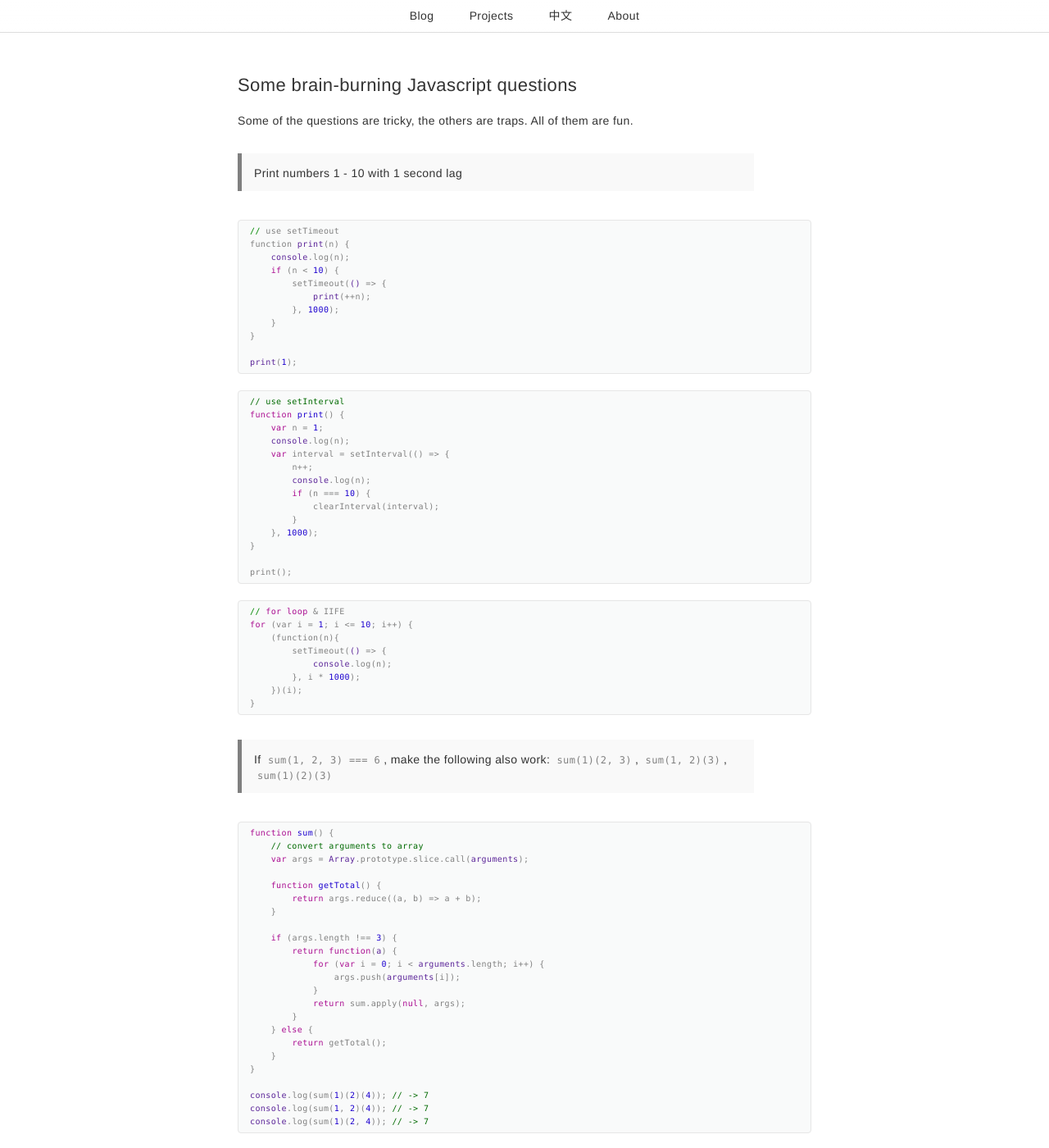
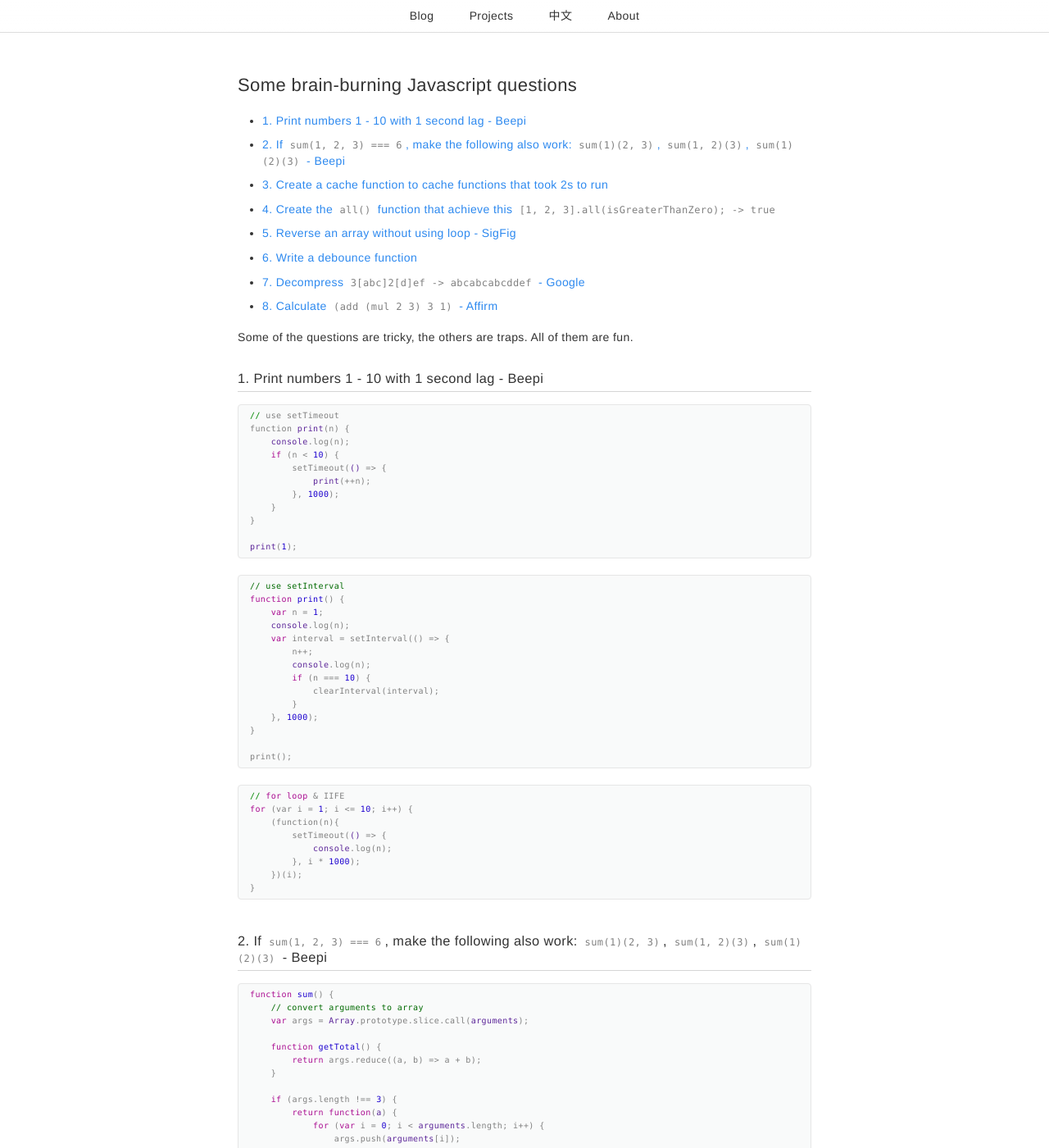
Before and after one commit to fuermosi777/fuermosi777.github.io, a Jekyll site: the page built from _posts/English/2016-08-01-some-brain-burning-javascript-questions.md, in a window 1280 px wide and 1400 px high. Shown: the whole window at 82% size. Built offline with Jekyll 4.4.1, drawn with Linux system fonts in a browser that asks for light colours; comment, search, counter and statistics services are not loaded; some of the changed text lies outside the part shown.

Commit message:
update note

````diff
--- a/_posts/English/2016-08-01-some-brain-burning-javascript-questions.md
+++ b/_posts/English/2016-08-01-some-brain-burning-javascript-questions.md
@@ -7,9 +7,12 @@ tags:
 - note
 ---
 
+* TOC
+{:toc}
+
 Some of the questions are tricky, the others are traps. All of them are fun.
 
-> Print numbers 1 - 10 with 1 second lag
+### 1. Print numbers 1 - 10 with 1 second lag - Beepi
 
 ```javascript
 // use setTimeout
@@ -53,7 +56,7 @@ for (var i = 1; i <= 10; i++) {
 }
 ```
 
-> If `sum(1, 2, 3) === 6`, make the following also work: `sum(1)(2, 3)`, `sum(1, 2)(3)`, `sum(1)(2)(3)`
+### 2. If `sum(1, 2, 3) === 6`, make the following also work: `sum(1)(2, 3)`, `sum(1, 2)(3)`, `sum(1)(2)(3)` - Beepi
 
 ```javascript
 function sum() {
@@ -81,9 +84,9 @@ console.log(sum(1, 2)(4)); // -> 7
 console.log(sum(1)(2, 4)); // -> 7
 ```
 
-> Create a cache function to cache functions that took 2s to run
-> For example, `complexFunction` has a runtime of 2s. The `cachedFunction` has a runtime of 2s when it first runs, and later it will return the result instantly
-> All functions that need to be cached will return a value and has no other side effects
+### 3. Create a cache function to cache functions that took 2s to run
+
+For example, `complexFunction` has a runtime of 2s. The `cachedFunction` has a runtime of 2s when it first runs, and later it will return the result instantly. All functions that need to be cached will return a value and has no other side effects
 
 ```javascript
 var complexFunction = function(arg1, arg2) {
@@ -114,7 +117,7 @@ var cachedFunction = cache(complexFunction);
 
 ```
 
-> Create the `all()` function that achieve this `[1, 2, 3].all(isGreaterThanZero); -> true`
+### 4. Create the `all()` function that achieve this `[1, 2, 3].all(isGreaterThanZero); -> true`
 
 ```javascript
 var isGreaterThanZero = function(num) {
@@ -135,7 +138,7 @@ Array.prototype.all = function(func) {
 [-1, 2, 3].all(isGreaterThanZero); // false
 ```
 
-> Reverse an array without using loop
+### 5. Reverse an array without using loop - SigFig
 
 ```javascript
 // use recursion
@@ -159,3 +162,34 @@ function reverse(array, i) {
 reverse(a, 0);
 console.log(a);
 ```
+
+### 6. Write a debounce function
+
+```javascript
+(function() {
+    function debounce(func, wait) {
+        var timeout = null;
+        return function() {
+            var that = this;
+            var arg = arguments;
+            if (timeout == null) {
+                func.apply(this, arg);
+                timeout = setTimeout(function() {
+                    clearTimeout(timeout);
+                    timeout = null;
+                }, wait);
+            }
+        }
+    }
+
+    var efficent = debounce(function(e) {
+        console.log(e.type);
+    }, 1000);
+
+    window.addEventListener('resize', efficent);
+})();
+```
+
+### 7. Decompress `3[abc]2[d]ef -> abcabcabcddef` - Google
+
+### 8. Calculate `(add (mul 2 3) 3 1)` - Affirm
````
